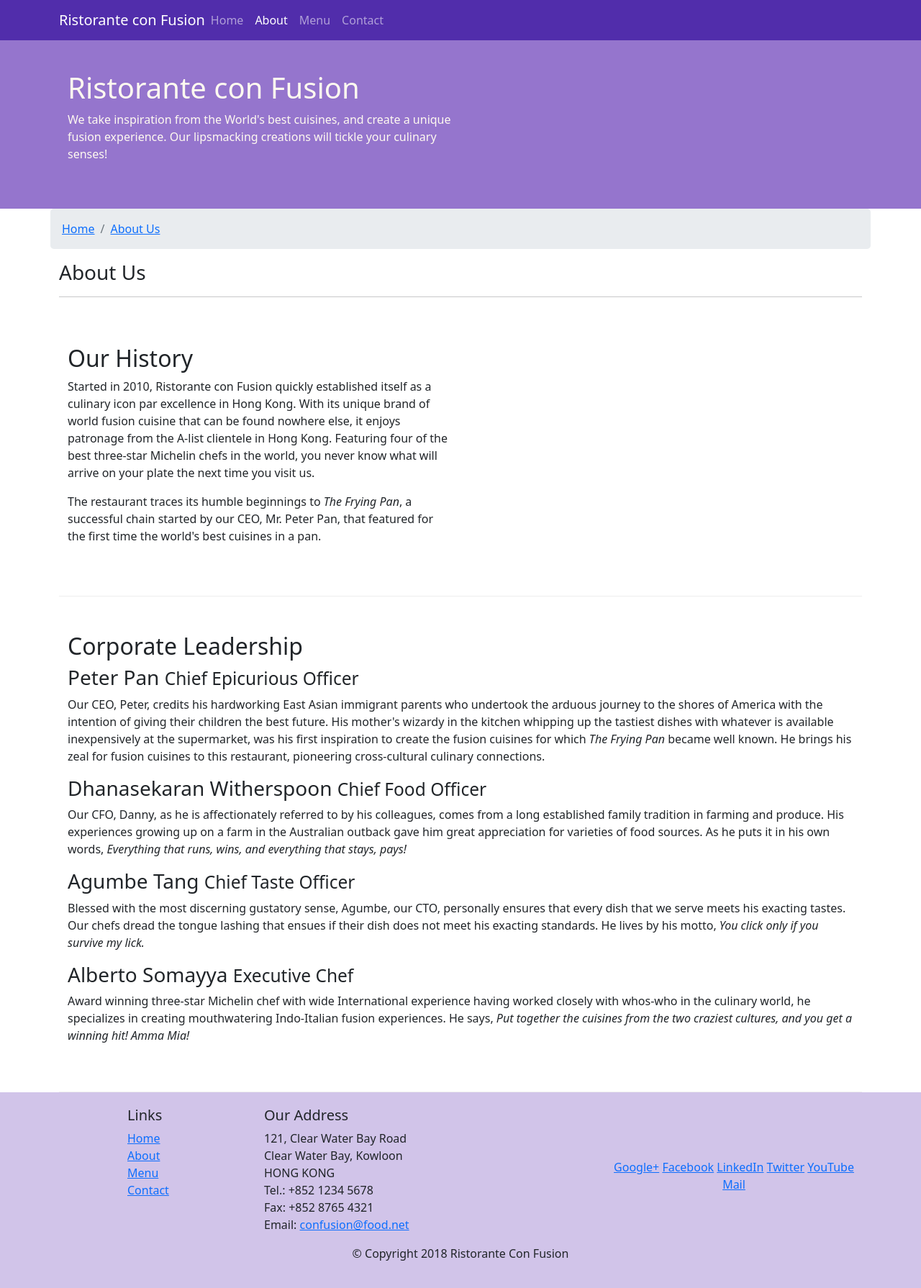
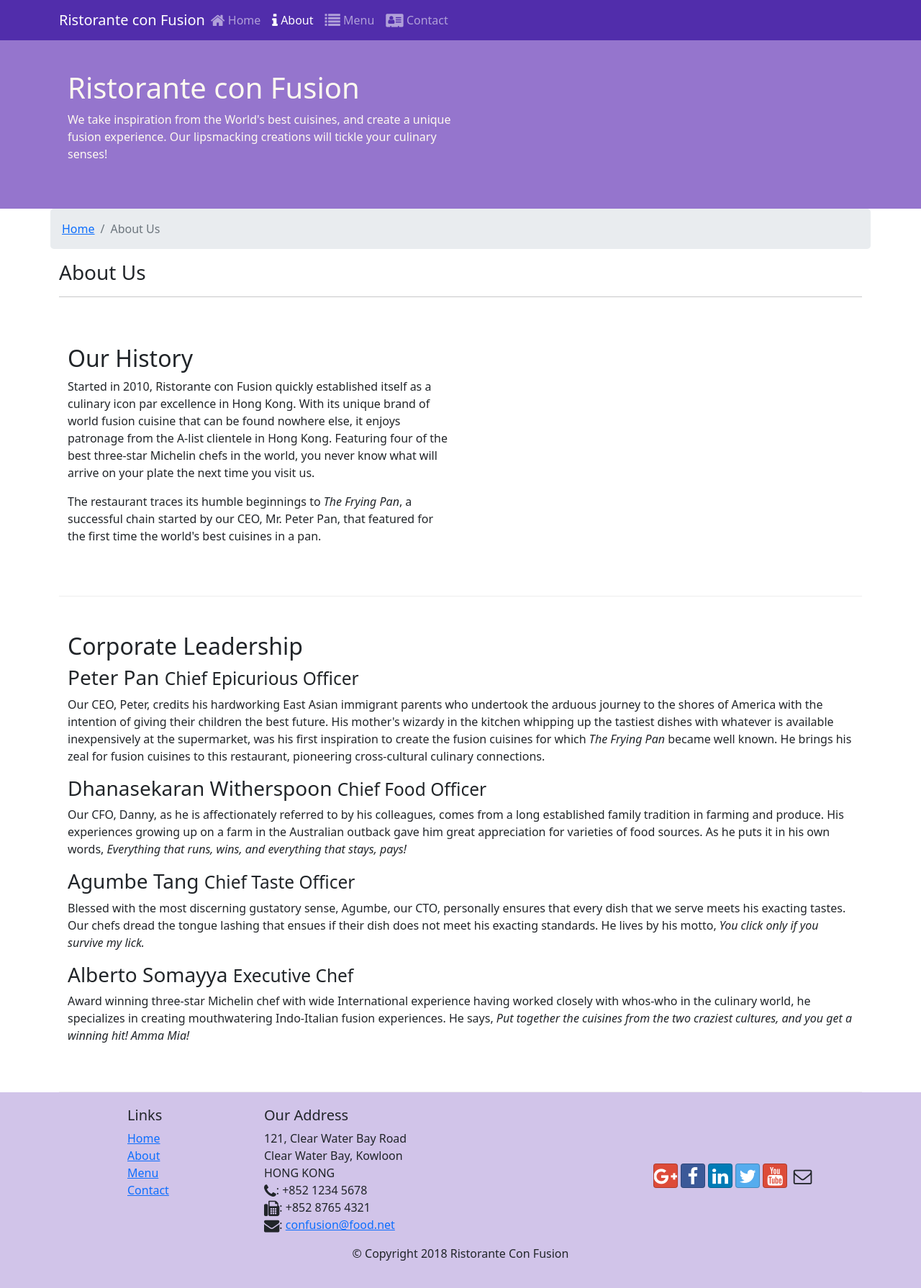
Before and after one commit to vishwaksena-dingari/Responsive-Hotel-Website, a website: page aboutus.html in a window 1280 px wide. Shown: the whole page at 72% size. Drawn offline with nearby package versions, Linux system fonts and the light colour scheme.

Commit message:
Icon Fonts

```diff
--- a/aboutus.html
+++ b/aboutus.html
@@ -9,6 +9,8 @@
 
     <!-- Bootstrap CSS -->
     <link rel="stylesheet" href="node_modules/bootstrap/dist/css/bootstrap.min.css">
+    <link rel="stylesheet" href="node_modules/font-awesome/css/font-awesome.min.css">
+    <link rel="stylesheet" href="node_modules/bootstrap-social/bootstrap-social.css">
     <link rel="stylesheet" href="css/styles.css">
     <title>Ristorante Con Fusion: About Us</title>
 </head>
@@ -22,10 +24,14 @@
             <a class="navbar-brand me-auto" href="./index.html">Ristorante con Fusion</a>
             <div class="collapse navbar-collapse" id="Navbar">
                 <ul class="navbar-nav me-auto">
-                    <li class="nav-item"><a class="nav-link" href="./index.html">Home</a></li>
-                    <li class="nav-item"><a class="nav-link active" href="#">About</a></li>
-                    <li class="nav-item"><a class="nav-link" href="#">Menu</a></li>
-                    <li class="nav-item"><a class="nav-link" href="#">Contact</a></li>
+                    <li class="nav-item"><a class="nav-link" href="./index.html"><span class="fa fa-home fa-lg"></span>
+                            Home</a></li>
+                    <li class="nav-item"><a class="nav-link active" href="#"><span class="fa fa-info fa-lg"></span>
+                            About</a></li>
+                    <li class="nav-item"><a class="nav-link" href="#"><span class="fa fa-list fa-lg"></span> Menu</a>
+                    </li>
+                    <li class="nav-item"><a class="nav-link" href="#"><span class="fa fa-address-card fa-lg"></span>
+                            Contact</a></li>
                 </ul>
             </div>
         </div>
@@ -49,7 +55,7 @@
         <div class="row">
             <ol class="col-12 breadcrumb p-3 rounded-3 breadcrumb-custom-background">
                 <li class="breadcrumb-item"><a href="./index.html">Home</a></li>
-                <li class="breadcrumb-item active"><a href="#">About Us</a></li>
+                <li class="breadcrumb-item active"><a href="#"></a>About Us</a></li>
             </ol>
             <div class="col">
                 <h3>About Us</h3>
@@ -127,19 +133,24 @@
                         121, Clear Water Bay Road<br>
                         Clear Water Bay, Kowloon<br>
                         HONG KONG<br>
-                        Tel.: +852 1234 5678<br>
-                        Fax: +852 8765 4321<br>
-                        Email: <a href="mailto:confusion@food.net">confusion@food.net</a>
+                        <i class="fa fa-phone fa-lg"></i>: +852 1234 5678<br>
+                        <i class="fa fa-fax fa-lg"></i>: +852 8765 4321<br>
+                        <i class="fa fa-envelope fa-lg"></i>: <a href="mailto:confusion@food.net">confusion@food.net</a>
                     </address>
                 </div>
                 <div class="col-12 col-sm-4 align-self-center">
                     <div class="text-center">
-                        <a href="http://google.com/+">Google+</a>
-                        <a href="http://www.facebook.com/profile.php?id=">Facebook</a>
-                        <a href="http://www.linkedin.com/in/">LinkedIn</a>
-                        <a href="http://twitter.com/">Twitter</a>
-                        <a href="http://youtube.com/">YouTube</a>
-                        <a href="mailto:">Mail</a>
+                        <a class="btn btn-social-icon btn-google" href="http://google.com/+"><i
+                                class="fa fa-google-plus fa-lg"></i></a>
+                        <a class="btn btn-social-icon btn-facebook" href="http://www.facebook.com/profile.php?id="><i
+                                class="fa fa-facebook fa-lg"></i></a>
+                        <a class="btn btn-social-icon btn-linkedin" href="http://www.linkedin.com/in/"><i
+                                class="fa fa-linkedin fa-lg"></i></a>
+                        <a class="btn btn-social-icon btn-twitter" href="http://twitter.com/"><i
+                                class="fa fa-twitter fa-lg"></i></a>
+                        <a class="btn btn-social-icon btn-google" href="http://youtube.com/"><i
+                                class="fa fa-youtube fa-lg"></i></a>
+                        <a class="btn btn-social-icon" href="mailto:"><i class="fa fa-envelope-o fa-lg"></i></a>
                     </div>
                 </div>
             </div>
--- a/changes.txt
+++ b/changes.txt
@@ -13,3 +13,6 @@ mr-auto -> me-auto
 * in navbar
 data-toggle -> data-bs-toggle
 data-target -> data-bs-target
+
+Simplified the default appearance of breadcrumbs by removing padding, background-color, and border-radius.
+Added new CSS custom property --bs-breadcrumb-divider for easy customization without needing to recompile CSS.
--- a/package.json
+++ b/package.json
@@ -16,6 +16,8 @@
   "dependencies": {
     "@popperjs/core": "^2.9.2",
     "bootstrap": "^5.0.1",
+    "bootstrap-social": "^5.1.1",
+    "font-awesome": "^4.7.0",
     "jquery": "^3.6.0",
     "popper.js": "^1.16.1"
   }
```
Also changed, not shown: index.html (+24 -13 lines), 1 other file.
